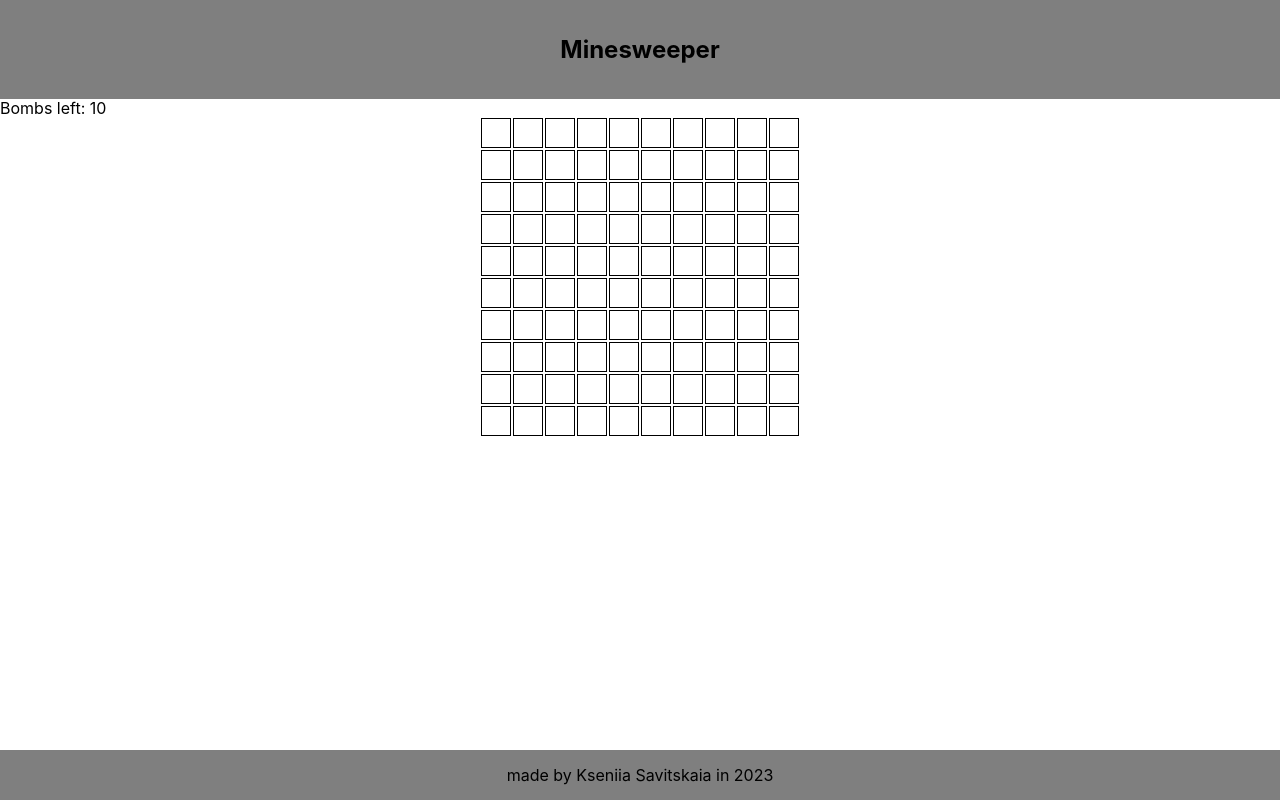
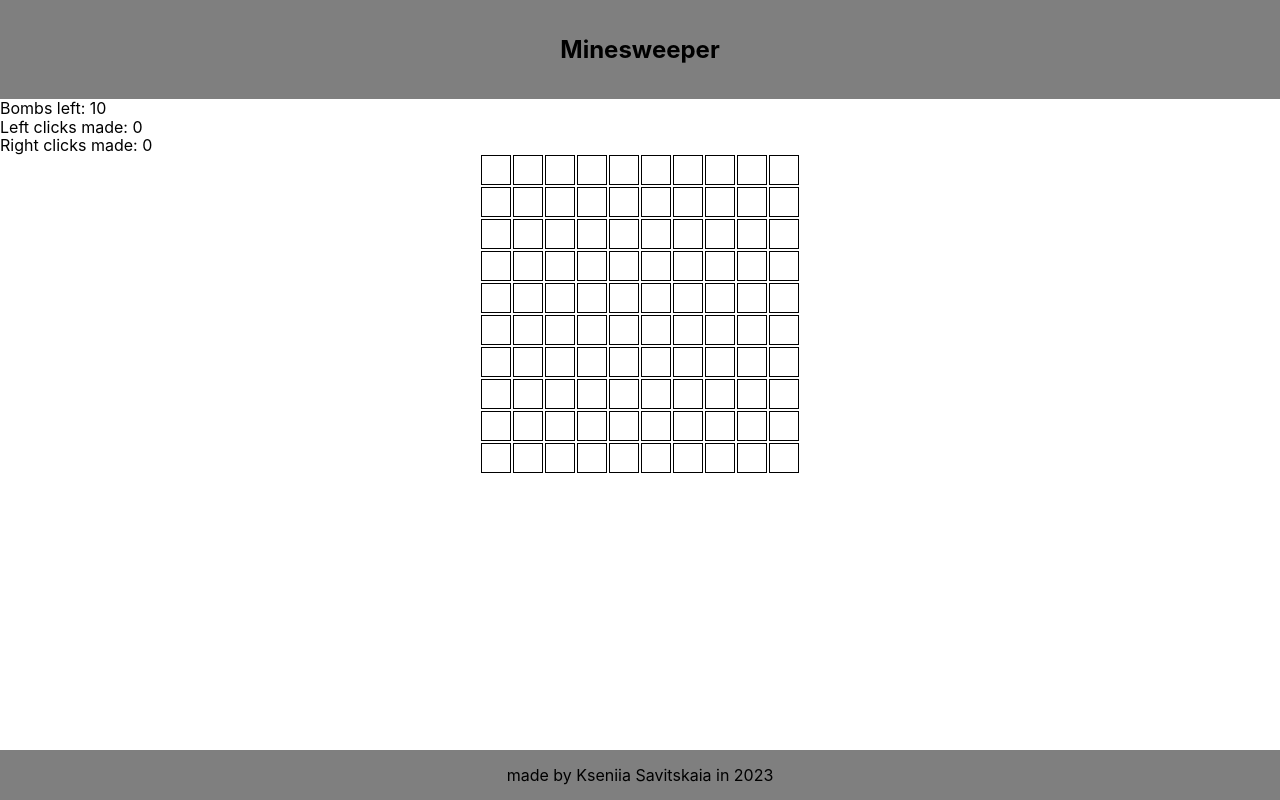
Before and after one commit to SavitskayaKseniya22/minesweeper, a React (Create React App) app: page / in a window 1280 px wide. Both pictures are taken after a click on the button "Start". Built offline with nearby package versions, Linux system fonts and the light colour scheme.

Commit message:
feat: add basic counter for moves

```diff
--- a/src/components/Cell.tsx
+++ b/src/components/Cell.tsx
@@ -3,7 +3,7 @@ import styled from 'styled-components';
 import { faBomb, faQuestion } from '@fortawesome/free-solid-svg-icons';
 import { FontAwesomeIcon } from '@fortawesome/react-fontawesome';
 import { checkColor } from '../utils';
-import { RemainingBombsContext } from '../contexts';
+import { MovesContext, RemainingBombsContext } from '../contexts';
 
 export const StyledCell = styled('li')`
   color: black;
@@ -27,6 +27,7 @@ function Cell({
 }) {
   const [isPressed, setIsPressed] = useState('false');
   const { bombsCounterValue, setBombsCounterValue } = useContext(RemainingBombsContext);
+  const { movesCounterValue, setMovesCounterValue } = useContext(MovesContext);
 
   switch (isPressed) {
     case 'left':
@@ -43,11 +44,19 @@ function Cell({
           aria-details="question"
           onClick={() => {
             setIsPressed('left');
+            setMovesCounterValue({
+              ...movesCounterValue,
+              left: movesCounterValue.left + 1,
+            });
           }}
           onContextMenu={(event) => {
             event.preventDefault();
             setIsPressed('false');
             setBombsCounterValue(bombsCounterValue + 1);
+            setMovesCounterValue({
+              ...movesCounterValue,
+              right: movesCounterValue.right + 1,
+            });
           }}
         >
           <FontAwesomeIcon icon={faQuestion} />
@@ -59,12 +68,20 @@ function Cell({
           onClick={(e) => {
             setIsPressed('left');
             handleStartAndFinish(e);
+            setMovesCounterValue({
+              ...movesCounterValue,
+              left: movesCounterValue.left + 1,
+            });
           }}
           onContextMenu={(e) => {
             e.preventDefault();
             setIsPressed('right');
             handleStartAndFinish(e);
             setBombsCounterValue(bombsCounterValue - 1);
+            setMovesCounterValue({
+              ...movesCounterValue,
+              right: movesCounterValue.right + 1,
+            });
           }}
         />
       );
--- a/src/components/GameBoard.tsx
+++ b/src/components/GameBoard.tsx
@@ -2,8 +2,9 @@
 import React, { useMemo, useState } from 'react';
 import { Navigate, useActionData } from 'react-router-dom';
 import Field from './Field';
-import { InitContext, GameCycleContext, RemainingBombsContext } from '../contexts';
+import { InitContext, GameCycleContext, RemainingBombsContext, MovesContext } from '../contexts';
 import BombsCounter from './BombsCounter';
+import MovesCounter from './MovesCounter';
 
 function GameBoard() {
   const [isGameStarted, setIsGameStarted] = useState(false);
@@ -11,6 +12,7 @@ function GameBoard() {
   const [resetValue, setResetValue] = useState<number>(1);
   const actionData = useActionData() as { difficulty: string; bombNumber: string };
   const [bombsCounterValue, setBombsCounterValue] = useState(Number(actionData?.bombNumber) || 10);
+  const [movesCounterValue, setMovesCounterValue] = useState({ left: 0, right: 0 });
 
   const gameCycleValues = useMemo(
     () => ({
@@ -30,6 +32,14 @@ function GameBoard() {
     [bombsCounterValue]
   );
 
+  const movesCounterValues = useMemo(
+    () => ({
+      movesCounterValue,
+      setMovesCounterValue,
+    }),
+    [movesCounterValue]
+  );
+
   if (!actionData) {
     return <Navigate to="/" />;
   }
@@ -38,6 +48,7 @@ function GameBoard() {
     <InitContext.Provider value={actionData}>
       <GameCycleContext.Provider value={gameCycleValues}>
         <RemainingBombsContext.Provider value={bombsCounterValues}>
+          <MovesContext.Provider value={movesCounterValues}>
             <main>
               {isGameFinished && (
                 <>
@@ -49,6 +60,7 @@ function GameBoard() {
                       setIsGameFinished(false);
                       setResetValue(Math.random());
                       setBombsCounterValue(Number(actionData?.bombNumber) || 10);
+                      setMovesCounterValue({ left: 0, right: 0 });
                     }}
                   >
                     start new game
@@ -56,9 +68,11 @@ function GameBoard() {
                 </>
               )}
               <BombsCounter maxValue={bombsCounterValue} />
+              <MovesCounter value={movesCounterValue} />
 
               <Field resetValue={resetValue} />
             </main>
+          </MovesContext.Provider>
         </RemainingBombsContext.Provider>
       </GameCycleContext.Provider>
     </InitContext.Provider>
--- /dev/null
+++ b/src/components/MovesCounter.tsx
@@ -0,0 +1,13 @@
+import React from 'react';
+
+function MovesCounter({ value }: { value: { left: number; right: number } }) {
+  return (
+    <div>
+      Left clicks made: {value.left}
+      <br />
+      Right clicks made: {value.right}
+    </div>
+  );
+}
+
+export default MovesCounter;
--- a/src/contexts.tsx
+++ b/src/contexts.tsx
@@ -20,3 +20,11 @@ export const RemainingBombsContext = React.createContext<{
   bombsCounterValue: 10,
   setBombsCounterValue: () => {},
 });
+
+export const MovesContext = React.createContext<{
+  setMovesCounterValue: React.Dispatch<React.SetStateAction<{ left: number; right: number }>>;
+  movesCounterValue: { left: number; right: number };
+}>({
+  movesCounterValue: { left: 0, right: 0 },
+  setMovesCounterValue: () => {},
+});
```
Lines whose indentation alone changed are shown as unchanged.
